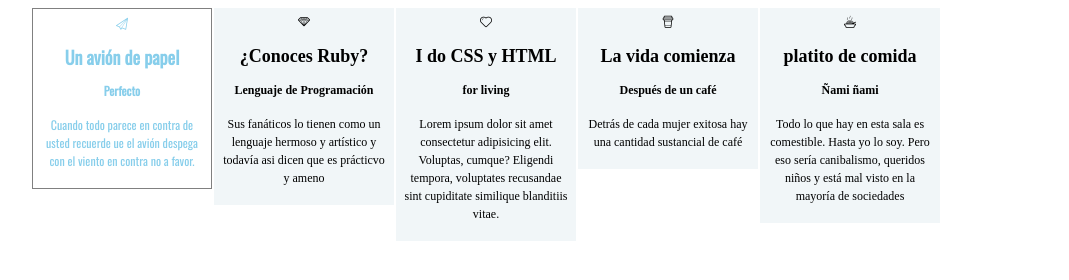
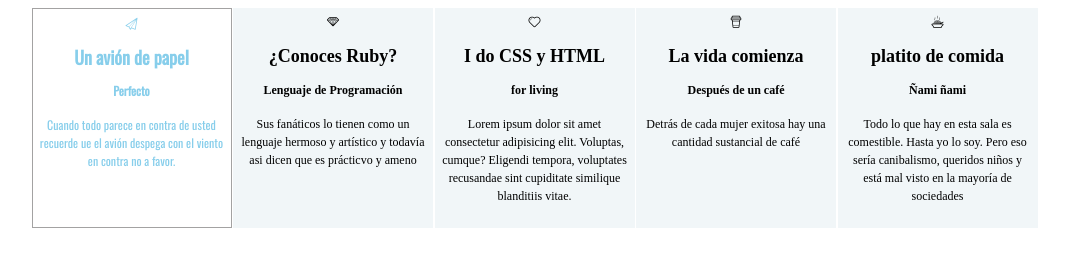
Before and after one commit to ThaliaDiaz/tipografia-iconos, a plain HTML site: page index.html in a window 1280 px wide. In both pictures the pointer is over the element 178 px from the left and 97 px from the top of the page. Shown: the whole page, without its empty margins (56-1125 px from the left). Drawn offline with nearby package versions, Linux system fonts and the light colour scheme; files whose address does not match are found by name.

Commit message:
Modificacion de tamaño de caja caja en el css

```diff
--- a/css/main.css
+++ b/css/main.css
@@ -5,54 +5,45 @@ body{
    display: block;
     float: center;
     text-align: center;
-	/*padding: 10px 60px 60px 10px;
-    background: #fff;*/
     position: fixed;
-    /*position: relative;*/
     margin: 0;
     padding: auto;
 
 }
 
-
 div{
-
     font-size: 12px;
-    /*border: 2px solid black;
-    width: 10px;
-    height: 100px;*/
-
 }
 
 #avion:hover{
-    border:1px solid gray;
+    border:1px solid rgb(163, 162, 162);
     font-family: 'Oswald', sans-serif;
     background-color: white;
     color: skyblue;
 }
 #rubi:hover{
-    border:1px solid grey;
+    border:1px solid rgb(163, 162, 162);
     font-family: 'Oswald', sans-serif;
     background-color: white;
     color: skyblue;
 }
 
 #corazon:hover{
-    border:1px solid grey;
+    border:1px solid rgb(163, 162, 162);
     font-family: 'Indie Flower', cursive;
     background-color: white;
     color: skyblue;
 }
 
 #cafe:hover{
-    border:1px solid grey;
+    border:1px solid rgb(163, 162, 162);
     font-family: 'Oswald', sans-serif;
     background-color: white;
     color: skyblue;
 }
 
 #plato:hover{
-    border:1px solid grey;
+    border:1px solid rgb(163, 162, 162);
     font-family: 'Oswald', sans-serif;
     background-color: white;
     color: skyblue;
@@ -60,15 +51,24 @@ div{
 .box{
     /*outline: 1px solid rgb(255, 94, 0);   aplicar para ver como esta dibujando mis elementos el html*/
     position: relative;
-    width: 180px;
-    height:180 ;
+    width: 200px;
+    height:220px ;
     padding: 6px;
     box-sizing: border-box;
     float: left;
-    margin-left:2px;
+    margin-left:1.5px;
     background-color: hsl(197, 33%, 96%);
     line-height: 150%;
 }
 p{
     text-align: center;
 }
+
+/*
+.icon-paperplane{
+    display: block;
+    text-align: center;
+    width:50px;
+    height: 50px;
+    size: 150px;
+}*/
```
